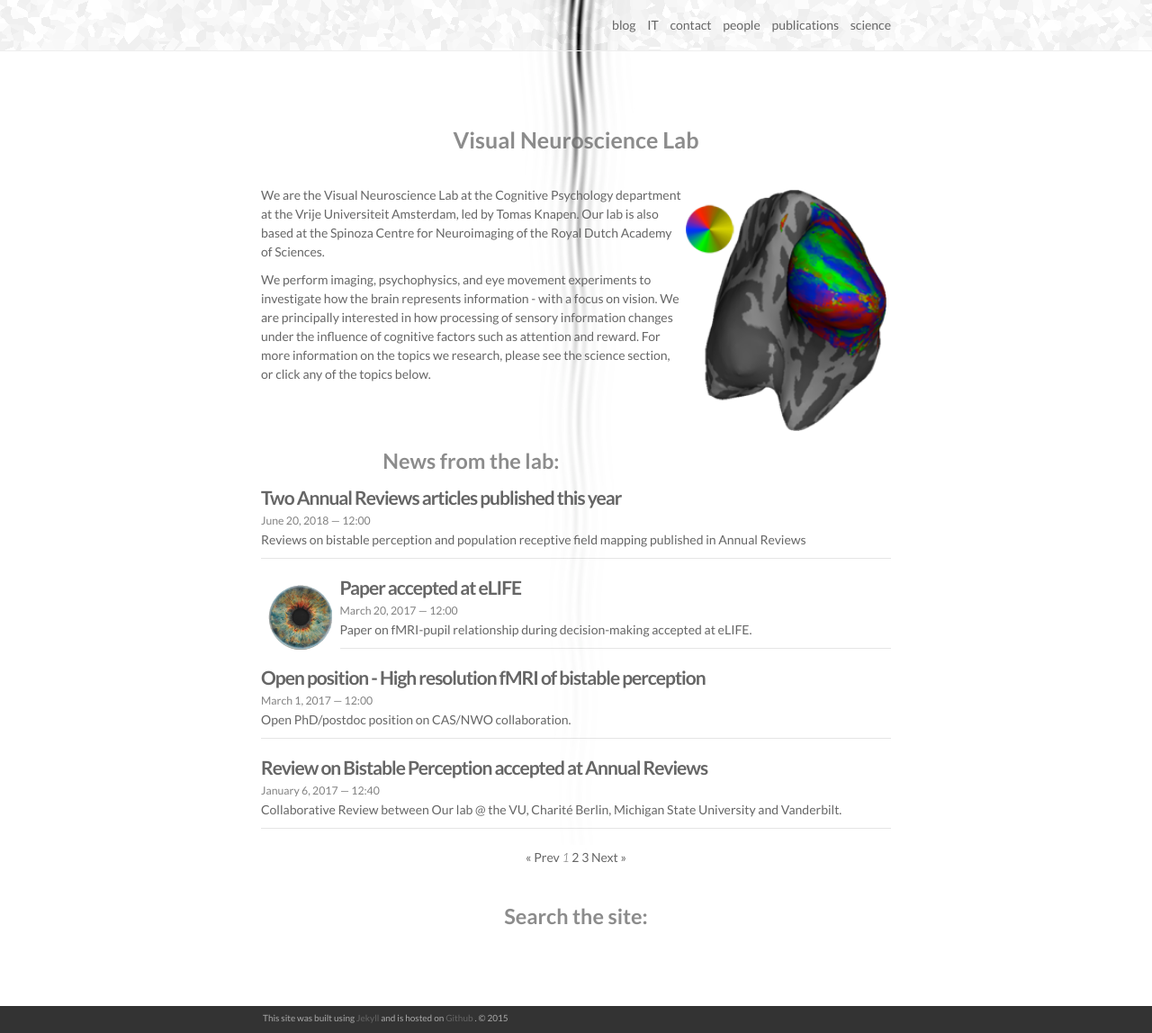
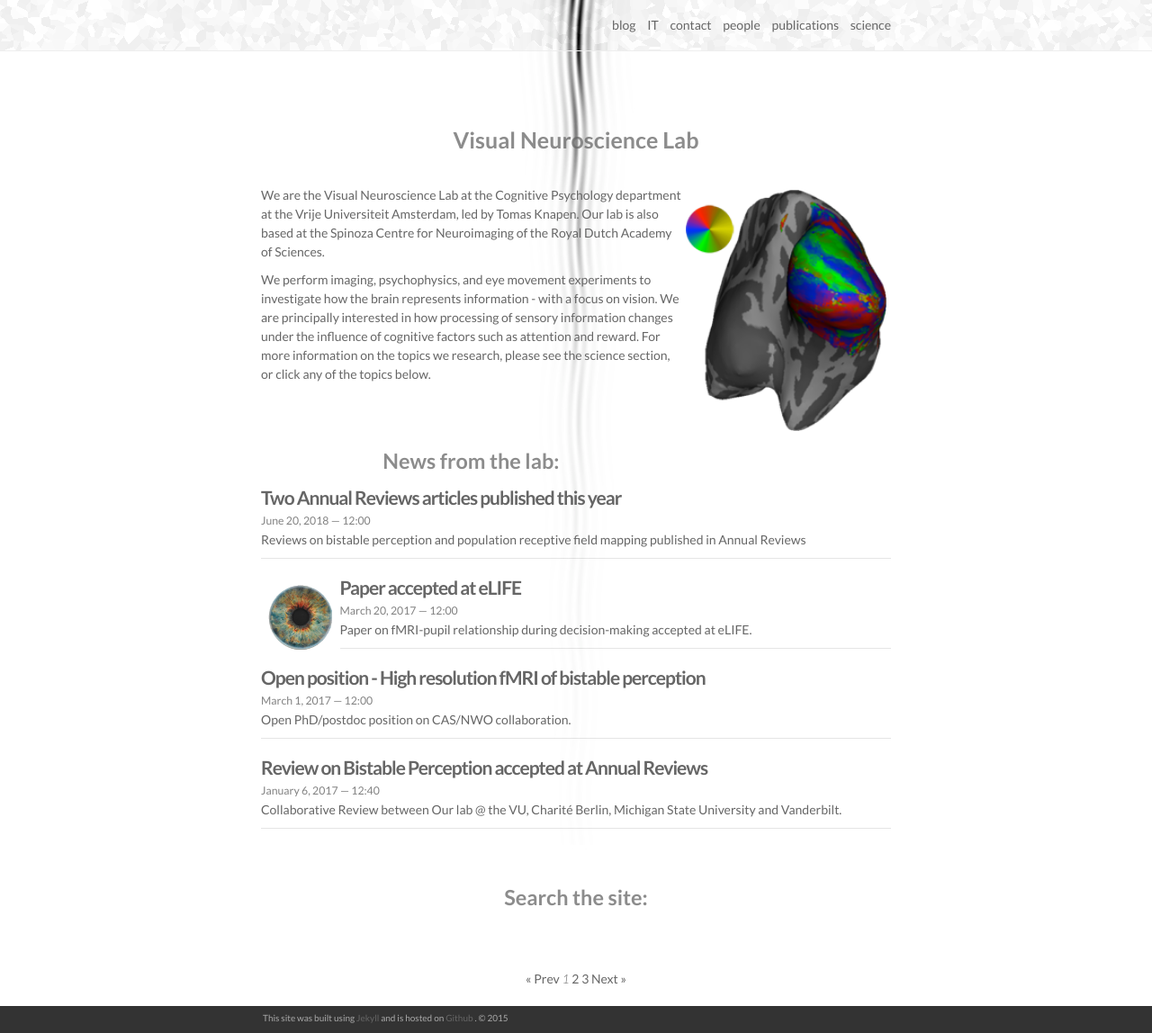
Before and after one commit to tknapen/tknapen.github.io, a Jekyll site: the page built from index.html, in a window 1280 px wide and 1148 px high. Shown: the whole window at 90% size. Built offline with Jekyll 4.4.1, drawn with Linux system fonts in a browser that asks for light colours; nearby versions of some CDN libraries; the list of posts is cut into pages by our own code; comment, search, counter and statistics services are not loaded.

```diff
--- a/_sass/_layout.scss
+++ b/_sass/_layout.scss
@@ -1,4 +1,3 @@
-
 /**
  * Site header   **********************************************************
  */
@@ -97,7 +96,8 @@
 max-width: -webkit-calc(800px - (#{$horizontal-spacing-unit} * 2));
 text-align: center;
 width: 100%;
-bottom: 10px;
+position: fixed;
+bottom: 50px;
 }
 .paginationicon {
 font-size: 50px;
@@ -173,7 +173,14 @@
 display: block;
 font-size: 42px;
 }
-
+.post-img img{
+float: left;
+width: 200px;
+height: auto;
+position: relative;
+left: -25%;
+top: -5%;
+}
 
 /** Poem formatting ********************************************/
 .poem-title {
```
